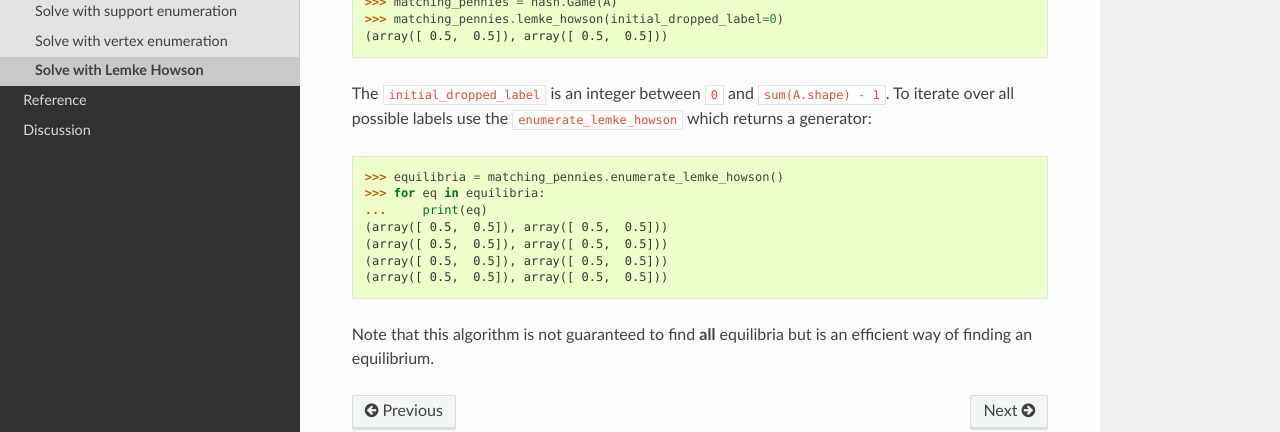
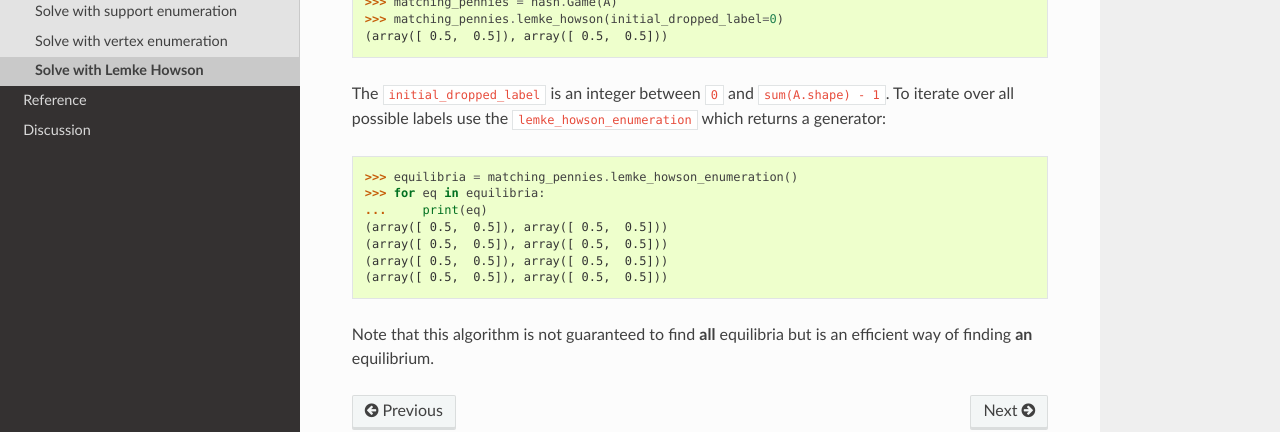
Before and after one commit to drvinceknight/Nashpy, a Sphinx documentation site: the page built from docs/how-to/solve-with-lemke-howson.rst, in a window 1280 px wide. Shown: the part 302-734 px from the top of the page. Built offline with Sphinx 7.4.7 and the Read the Docs theme 2.0.0, drawn with Linux system fonts in a browser that asks for light colours.

Commit message:
Fix doctest.

```diff
--- a/docs/how-to/solve-with-lemke-howson.rst
+++ b/docs/how-to/solve-with-lemke-howson.rst
@@ -13,9 +13,9 @@ algorithm does not return **all** equilibria and takes an input argument::
 
 The :code:`initial_dropped_label` is an integer between :code:`0` and
 :code:`sum(A.shape) - 1`. To iterate over all possible labels use the
-:code:`enumerate_lemke_howson` which returns a generator::
+:code:`lemke_howson_enumeration` which returns a generator::
 
-    >>> equilibria = matching_pennies.enumerate_lemke_howson()
+    >>> equilibria = matching_pennies.lemke_howson_enumeration()
     >>> for eq in equilibria:
     ...     print(eq)
     (array([ 0.5,  0.5]), array([ 0.5,  0.5]))
@@ -24,4 +24,4 @@ The :code:`initial_dropped_label` is an integer between :code:`0` and
     (array([ 0.5,  0.5]), array([ 0.5,  0.5]))
 
 Note that this algorithm is not guaranteed to find **all** equilibria but is
-an efficient way of finding an equilibrium.
+an efficient way of finding **an** equilibrium.
```
